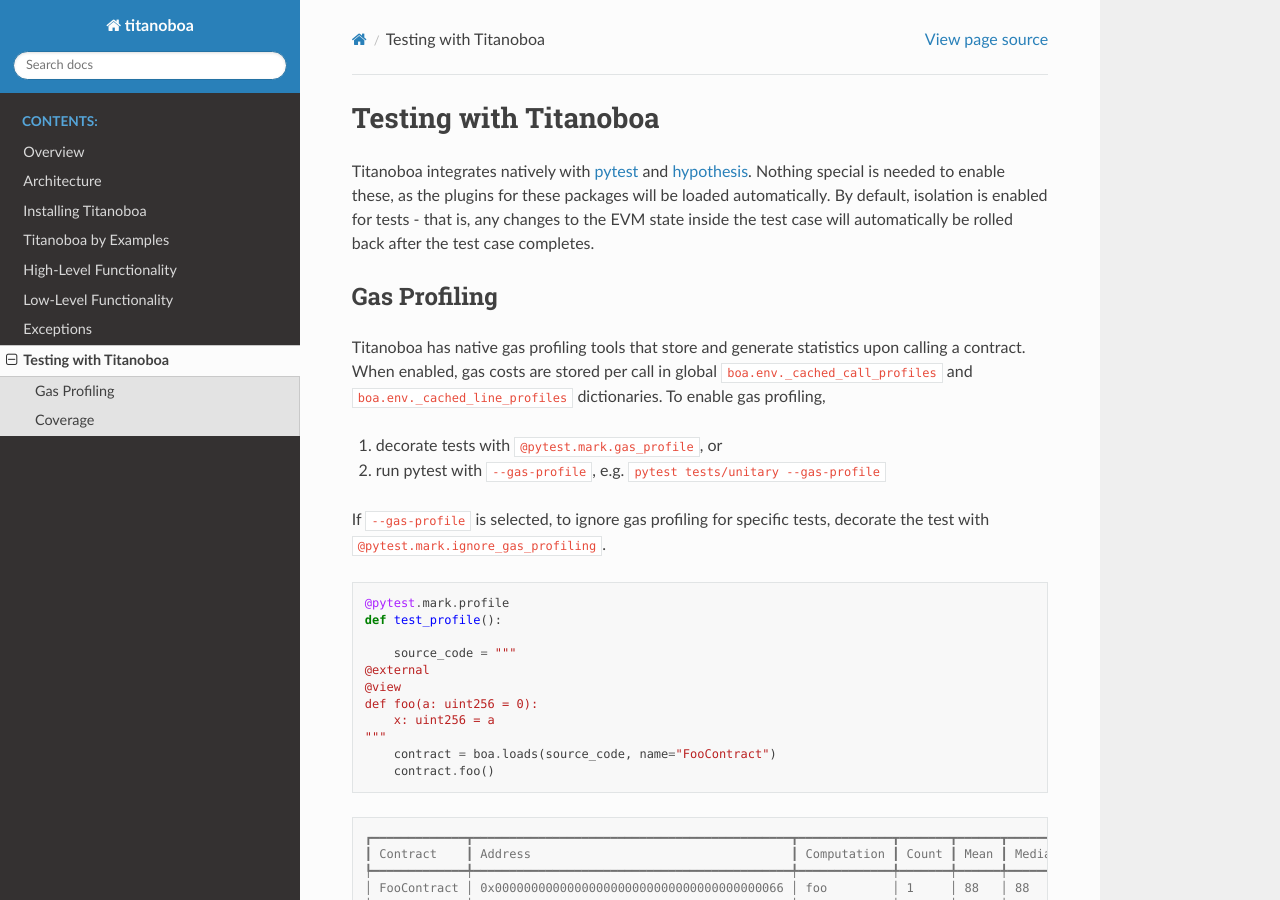
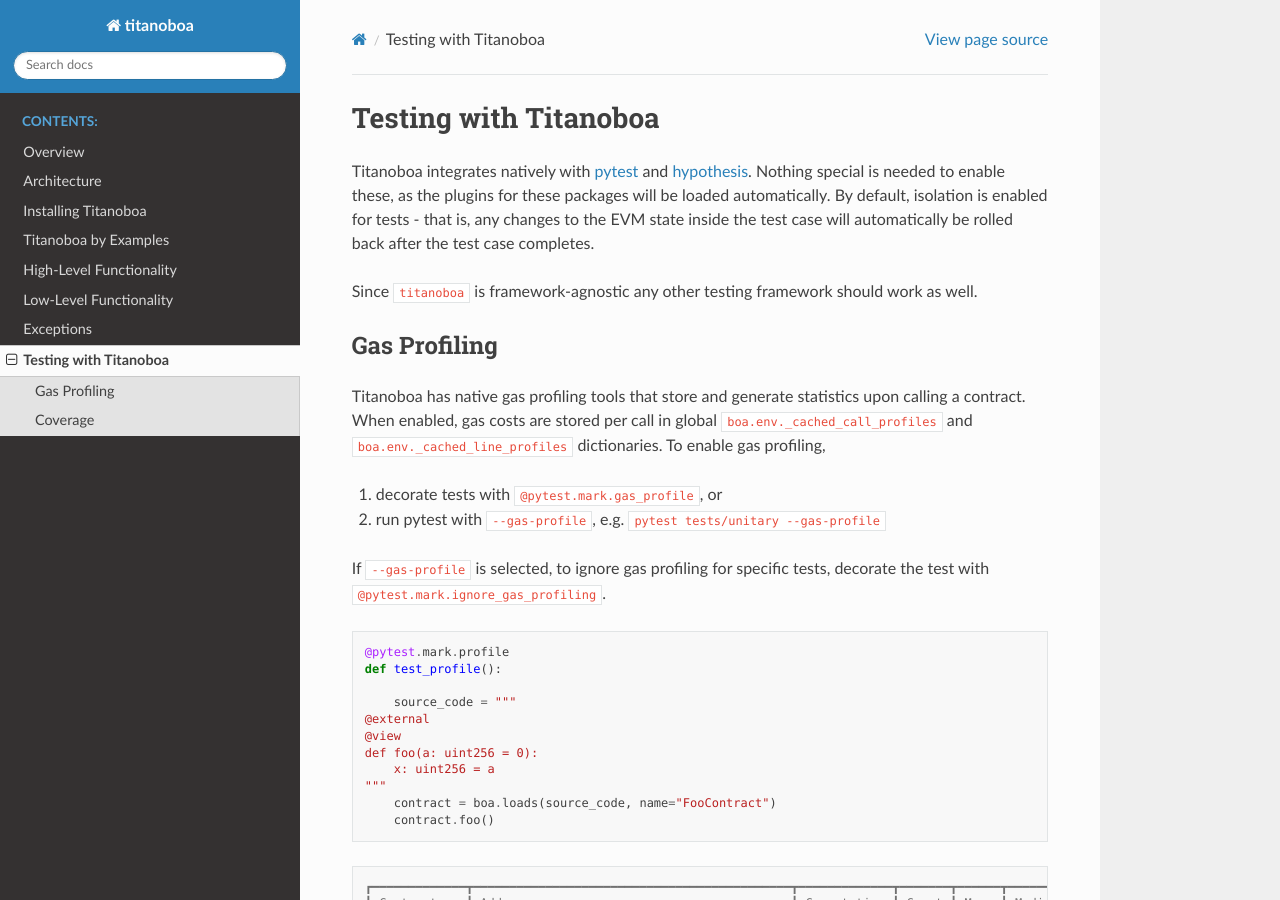
Before and after one commit to vyperlang/titanoboa, a Sphinx documentation site: the page built from docs/source/test.rst, in a window 1280 px wide and 900 px high. Built offline with Sphinx 7.4.7 and the Read the Docs theme 2.0.0, drawn with Linux system fonts in a browser that asks for light colours; pages that are not in the unit, such as notebooks, are missing from menus.

Commit message:
docs: mentioning boa is framework-agnostic

```diff
--- a/docs/source/test.rst
+++ b/docs/source/test.rst
@@ -2,6 +2,8 @@
 ======================
 
 Titanoboa integrates natively with `pytest <https://docs.pytest.org/>`_ and `hypothesis <https://hypothesis.readthedocs.io/en/latest/quickstart.html>`_. Nothing special is needed to enable these, as the plugins for these packages will be loaded automatically. By default, isolation is enabled for tests - that is, any changes to the EVM state inside the test case will automatically be rolled back after the test case completes.
+
+Since ``titanoboa`` is framework-agnostic any other testing framework should work as well.
 
 
 Gas Profiling
```
